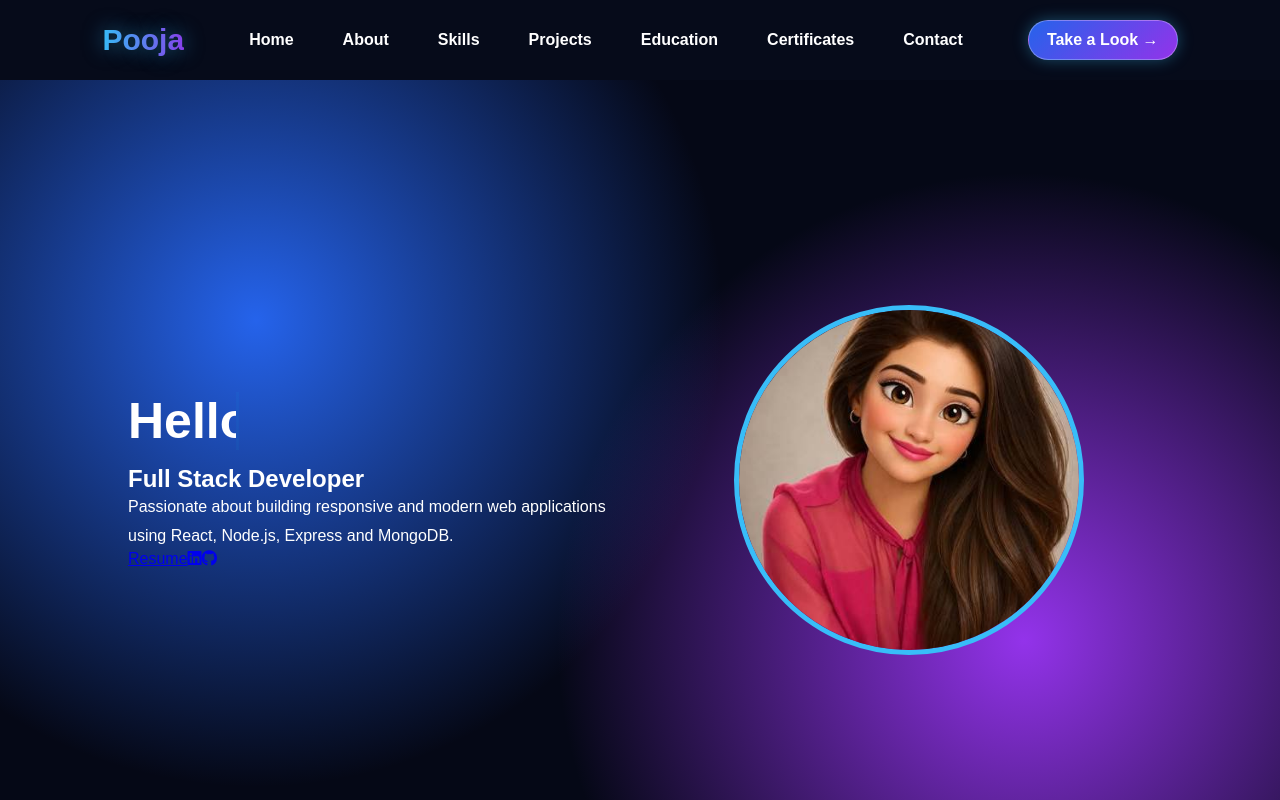
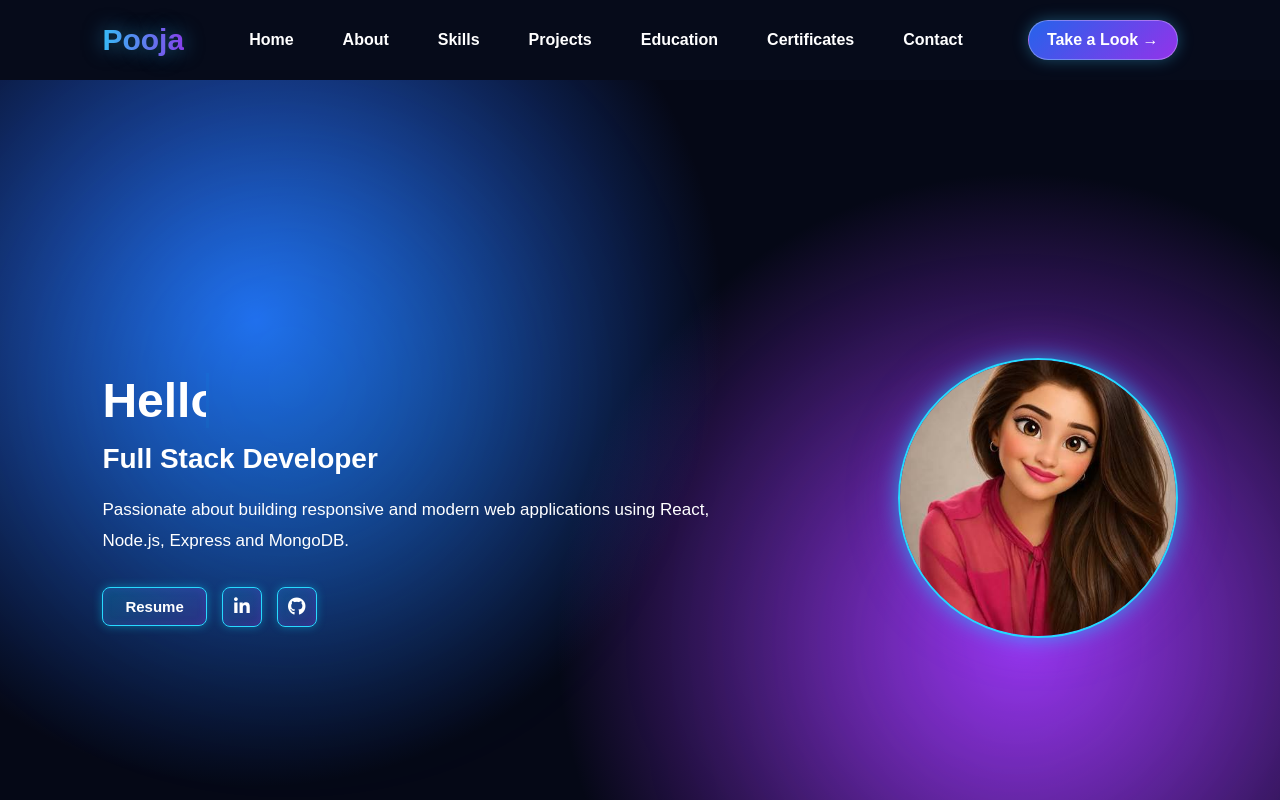
Before and after one commit to poojamatolli32-code/PortFolioWebsite, a React (Vite) app in the folder client/: page / in a window 1280 px wide. Shown: the top 800 px of the page. Built offline with nearby package versions, Linux system fonts and the light colour scheme.

Commit message:
Update portfolio

```diff
--- a/client/src/App.css
+++ b/client/src/App.css
@@ -390,95 +390,223 @@ footer {
   text-align: center;
   padding: 20px;
 }
-.hero{
-  display:flex;
-  justify-content:space-between;
-  align-items:center;
-  padding:80px 10%;
-  gap:50px;
-}
+/* =========================
+   HOME / HERO SECTION
+========================= */
 
-.hero-text{
-  flex:1;
-}
-
-.hero-image img{
-  width:320px;
-  height:320px;
-  border-radius:50%;
-  object-fit:cover;
-}
 .hero {
+  min-height: 100vh;
   display: flex;
   align-items: center;
   justify-content: space-between;
-  padding: 80px 10%;
-  min-height: 100vh;
+  gap: 50px;
+  padding: 120px 8% 80px;
+
+  background: linear-gradient(
+    135deg,
+    #07152f 0%,
+    #101b4d 45%,
+    #24145c 100%
+  );
+
+  position: relative;
+  overflow: hidden;
 }
 
-.hero-content {
-  flex: 1;
+/* Glow behind home section */
+.hero::before {
+  content: "";
+  position: absolute;
+  width: 450px;
+  height: 450px;
+  background: rgba(0, 200, 255, 0.15);
+  border-radius: 50%;
+  filter: blur(100px);
+  top: 10%;
+  left: 5%;
 }
 
-.hero-content h1 {
+.hero::after {
+  content: "";
+  position: absolute;
+  width: 400px;
+  height: 400px;
+  background: rgba(170, 70, 255, 0.15);
+  border-radius: 50%;
+  filter: blur(100px);
+  bottom: 5%;
+  right: 5%;
+}
+
+.hero-text {
+  position: relative;
+  z-index: 2;
+  max-width: 650px;
+}
+
+.hero-text h1 {
   font-size: 48px;
   margin-bottom: 15px;
 }
 
-.hero-content h2 {
+.hero-text h1 span {
+  color: #20d9ff;
+  text-shadow: 0 0 15px rgba(32, 217, 255, 0.7);
+}
+
+.hero-text h2 {
   font-size: 28px;
-  color: #38bdf8;
   margin-bottom: 20px;
 }
 
-.hero-content p {
-  font-size: 18px;
-  max-width: 500px;
-  line-height: 1.7;
+.hero-text p {
+  font-size: 17px;
+  line-height: 1.8;
+  margin-bottom: 30px;
 }
 
+
+/* =========================
+   RESUME + SOCIAL ICONS
+========================= */
+
+.hero-actions {
+  display: flex;
+  align-items: center;
+  gap: 15px;
+}
+
+/* Resume */
+.resume-btn {
+  display: inline-flex;
+  align-items: center;
+  justify-content: center;
+
+  padding: 10px 22px;
+
+  color: white;
+  text-decoration: none;
+
+  font-size: 15px;
+  font-weight: 600;
+
+  border: 1px solid #28d9ff;
+  border-radius: 8px;
+
+  background: linear-gradient(
+    135deg,
+    rgba(0, 217, 255, 0.2),
+    rgba(150, 70, 255, 0.2)
+  );
+
+  box-shadow:
+    0 0 10px rgba(0, 217, 255, 0.4),
+    inset 0 0 10px rgba(150, 70, 255, 0.15);
+
+  transition: 0.3s ease;
+}
+
+.resume-btn:hover {
+  transform: translateY(-3px);
+
+  box-shadow:
+    0 0 20px rgba(0, 217, 255, 0.8),
+    0 0 35px rgba(150, 70, 255, 0.4);
+}
+
+
+/* LinkedIn + GitHub */
+.social-icon {
+  width: 40px;
+  height: 40px;
+
+  display: flex;
+  align-items: center;
+  justify-content: center;
+
+  color: #ffffff;
+  text-decoration: none;
+
+  font-size: 18px;
+
+  border: 1px solid #27d9ff;
+  border-radius: 8px;
+
+  background: linear-gradient(
+    135deg,
+    rgba(0, 217, 255, 0.15),
+    rgba(150, 70, 255, 0.2)
+  );
+
+  box-shadow:
+    0 0 8px rgba(0, 217, 255, 0.35),
+    inset 0 0 8px rgba(150, 70, 255, 0.15);
+
+  transition: 0.3s ease;
+}
+
+.social-icon:hover {
+  color: #20d9ff;
+  transform: translateY(-3px) scale(1.05);
+
+  box-shadow:
+    0 0 18px rgba(0, 217, 255, 0.8),
+    0 0 25px rgba(150, 70, 255, 0.5);
+}
+
+
+/* =========================
+   HOME IMAGE
+========================= */
+
 .hero-image {
-  flex: 1;
-  display: flex;
-  justify-content: center;
+  position: relative;
+  z-index: 2;
 }
 
 .hero-image img {
-  width: 350px;
-  height: 350px;
+  width: 280px;
+  height: 280px;
+
+  object-fit: cover;
+
   border-radius: 50%;
-  object-fit: cover;
-  border: 5px solid #38bdf8;
-}
-.hero {
-  display: flex;
-  justify-content: space-between;
-  align-items: center;
-  padding: 80px 10%;
+
+  border: 2px solid #24d9ff;
+
+  box-shadow:
+    0 0 20px rgba(0, 217, 255, 0.6),
+    0 0 50px rgba(150, 70, 255, 0.4);
 }
 
-.hero-text {
-  max-width: 600px;
-}
 
-.hero-text h1 {
-  font-size: 50px;
-  margin-bottom: 15px;
-}
+/* =========================
+   MOBILE
+========================= */
 
-.hero-text h3 {
-  color: #38bdf8;
-  margin-bottom: 15px;
-}
+@media (max-width: 768px) {
+  .hero {
+    flex-direction: column;
+    text-align: center;
+    padding-top: 120px;
+  }
 
-.hero-text p {
-  line-height: 1.8;
-}
+  .hero-text h1 {
+    font-size: 34px;
+  }
 
-.hero-image img {
-  width: 350px;
-  border-radius: 50%;
-  border: 5px solid #38bdf8;
+  .hero-text h2 {
+    font-size: 23px;
+  }
+
+  .hero-actions {
+    justify-content: center;
+  }
+
+  .hero-image img {
+    width: 220px;
+    height: 220px;
+  }
 }
 nav {
   display: flex;
--- a/client/src/components/Hero.jsx
+++ b/client/src/components/Hero.jsx
@@ -12,7 +12,7 @@ function Hero() {
     >
       <div className="hero-text">
         <h1 className="typing-text">
-          Hello, I'm Pooja Matolli
+          Hello, I'm <span>Pooja Matolli</span>
         </h1>
 
         <h2>Full Stack Developer</h2>
@@ -22,9 +22,14 @@ function Hero() {
           using React, Node.js, Express and MongoDB.
         </p>
 
-        <div className="hero-buttons">
+        <div className="hero-actions">
           {/* Resume */}
-          <a href="/resume.pdf" className="resume-btn">
+          <a
+            href="/resume.pdf"
+            target="_blank"
+            rel="noopener noreferrer"
+            className="resume-btn"
+          >
             Resume
           </a>
 
@@ -36,7 +41,7 @@ function Hero() {
             className="social-icon"
             aria-label="LinkedIn"
           >
-            <i className="fab fa-linkedin"></i>
+            <i className="fab fa-linkedin-in"></i>
           </a>
 
           {/* GitHub */}
```
